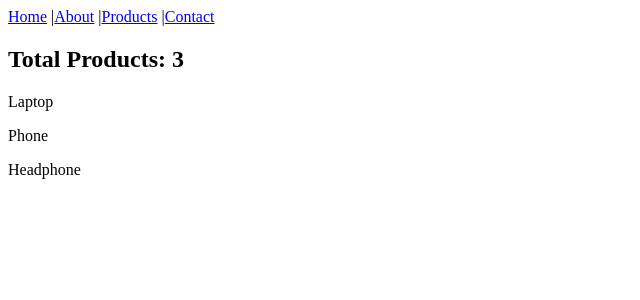
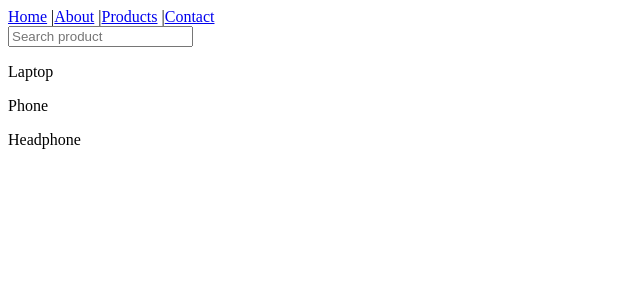
Before and after one commit to mahmudulhaque13/practice-react-router, a React (Vite) app: page /products in a window 1280 px wide. Shown: the top 300 px of the page, without its empty margins (0-640 px from the left). Built offline with nearby package versions, Linux system fonts and the light colour scheme.

Commit message:
search product function added

```diff
--- a/src/pages/Products.jsx
+++ b/src/pages/Products.jsx
@@ -1,17 +1,29 @@
 import { Link } from "react-router-dom";
 
+import { useState } from "react";
+
 const products = [
-  { id: 1, name: "Laptop", price: 1000 },
-  { id: 2, name: "Phone", price: 500 },
-  { id: 3, name: "Headphone", price: 200 },
+  { id: 1, name: "Laptop" },
+  { id: 2, name: "Phone" },
+  { id: 3, name: "Headphone" },
 ];
 
 function Products() {
+  const [search, setSearch] = useState("");
+
+  const filteredProducts = products.filter((p) =>
+    p.name.toLowerCase().includes(search.toLowerCase()),
+  );
+
   return (
     <div>
-      <h2>Total Products: {products.length}</h2>
+      <input
+        type="text"
+        placeholder="Search product"
+        onChange={(e) => setSearch(e.target.value)}
+      />
 
-      {products.map((p) => (
+      {filteredProducts.map((p) => (
         <p key={p.id}>{p.name}</p>
       ))}
     </div>
```
